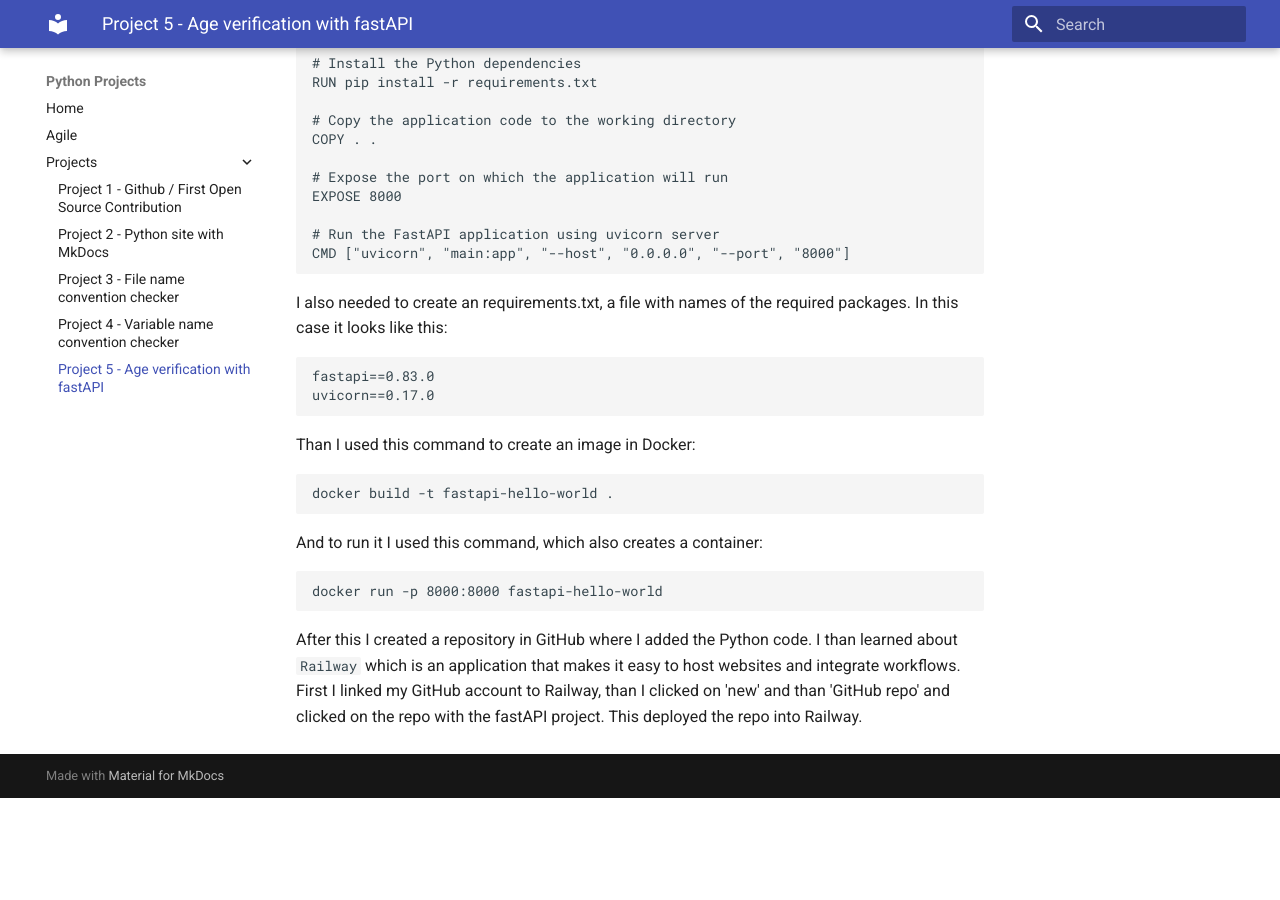
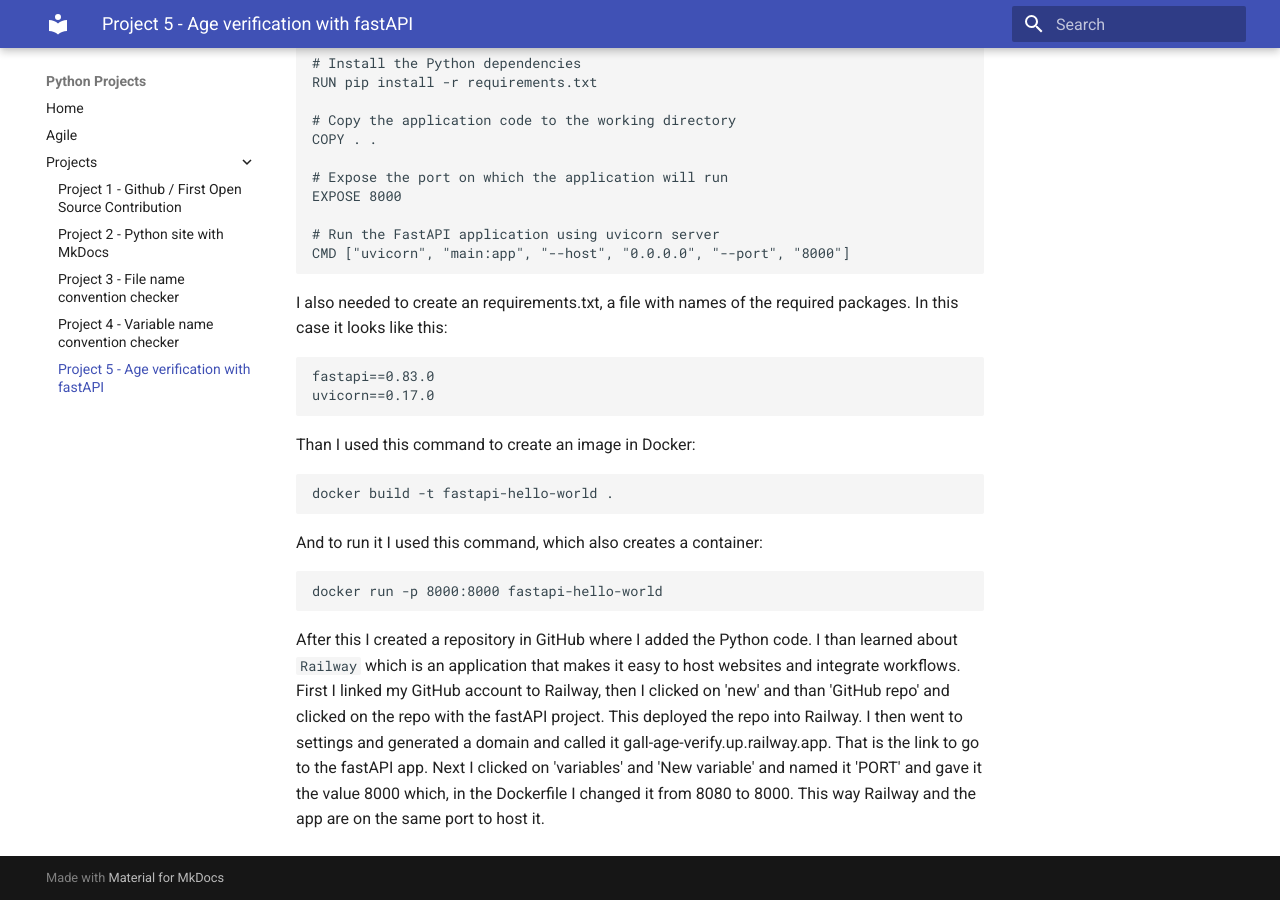
Before and after one commit to milagro2/pythonsite, an MkDocs documentation site: the page built from docs/project5.md, in a window 1280 px wide and 900 px high, scrolled down 815 px. Built offline with MkDocs 1.6.1 and Material for MkDocs 9.7.7, drawn with Linux system fonts in a browser that asks for light colours; before the commit the page ends 1613 px from its top, so only the background shows below that.

Commit message:
Update project5.md

````diff
--- a/docs/project5.md
+++ b/docs/project5.md
@@ -58,4 +58,4 @@
 docker run -p 8000:8000 fastapi-hello-world
 ```
 After this I created a repository in GitHub where I added the Python code. I than learned about `Railway` which is an application that makes it easy to host websites and
-integrate workflows. First I linked my GitHub account to Railway, than I clicked on 'new' and than 'GitHub repo' and clicked on the repo with the fastAPI project. This deployed the repo into Railway.
+integrate workflows. First I linked my GitHub account to Railway, then I clicked on 'new' and than 'GitHub repo' and clicked on the repo with the fastAPI project. This deployed the repo into Railway. I then went to settings and generated a domain and called it gall-age-verify.up.railway.app. That is the link to go to the fastAPI app. Next I clicked on 'variables' and 'New variable' and named it 'PORT' and gave it the value 8000 which, in the Dockerfile I changed it from 8080 to 8000. This way Railway and the app are on the same port to host it.
````
